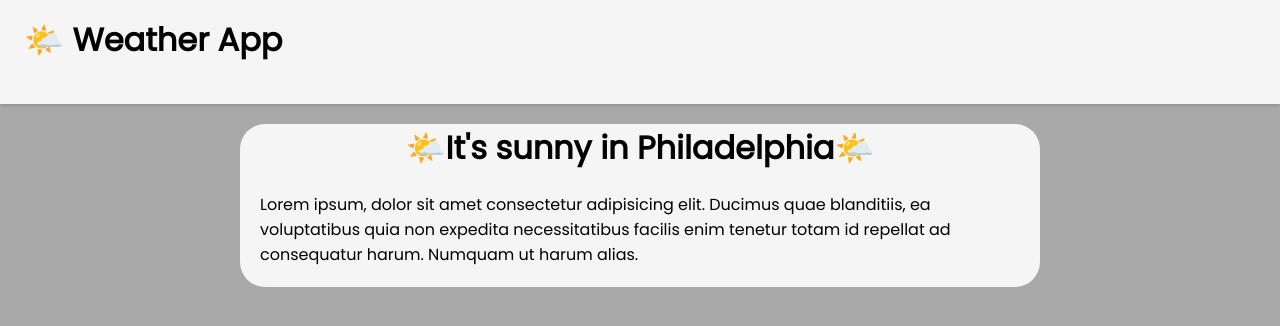
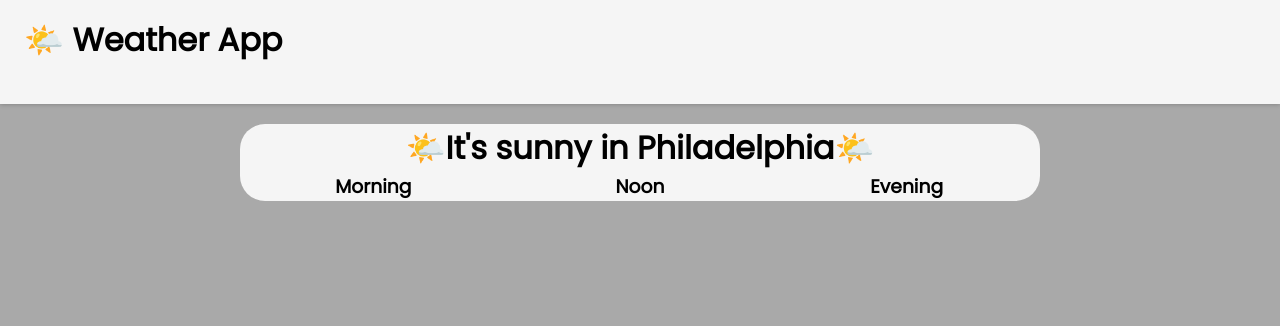
Before and after one commit to CloudMojos/weather-app, a website built with webpack: page dist/index.html in a window 1280 px wide. Built offline with nearby package versions, Linux system fonts and the light colour scheme; no server answers.

Commit message:
add more styling

```diff
--- a/src/index.js
+++ b/src/index.js
@@ -2,41 +2,6 @@ import './styles/styles.css';
 
 import Weather from './weatherapi';
 
-const key = '3941436912164c0b9d120339233009';
+let weather = new Weather();
 
-    // const store = fetch(`http://api.weatherapi.com/v1/current.json?key=${key}&q=London`, {
-    //     mode: 'cors'
-    //   })
-    // .then(response => {
-    //     console.log("THEN HAPPENED");
-    //     // Check if the response status is OK before parsing JSON
-    //     if (!response.ok) {
-    //       throw new Error(`HTTP error! Status: ${response.status}`);
-    //     }
-    //     // Parse the response as JSON and return it
-    //     return response.json();
-    //   })
-    //   .then(data => {
-    //     // This block is executed when the JSON parsing is complete
-    //     console.log(data);
-    //   })
-    //   .catch(err => {
-    //     console.log("CATCH HAPPENED");
-    //     console.error(err);
-    //   });
-    // console.log(store)
-
-    (async function getWeatherData(location) {
-        const response = await fetch(
-          `http://api.weatherapi.com/v1/forecast.json?key=1986480656ec490d950204923202611&q=Manila`,
-          {
-            mode: 'cors',
-          }
-        );
-        if (response.status === 400) {
-          throwErrorMsg();
-        } else {
-          const weatherData = await response.json();
-          console.log(weatherData)
-        }
-      })("Bulacan")
+weather.getWeatherInfo()
--- a/src/styles/styles.css
+++ b/src/styles/styles.css
@@ -97,6 +97,14 @@ header .links li:hover {
     background-color: whitesmoke;
 }
 
-.content .more-info {
-    padding: 20px;
+.content .day-forecast {
+    display: grid;
+    width: 100%;
+    grid-template-columns: repeat(3, 1fr);
+    justify-content: center;
 }
+
+.content .day-forecast > * {
+    text-align: center; /* Center text content within each child */
+    /* Add any other styling you need */
+}
--- a/src/weatherapi.js
+++ b/src/weatherapi.js
@@ -1,15 +1,23 @@
-class Weather {
+export default class Weather {
     static key = '3941436912164c0b9d120339233009';
-    constructor() {
+    static default_location = "Philadelphia"
 
+    constructor(location) {
+        this.location = location || Weather.default_location
     }
 
-    static getWeatherInfo() {
-        return fetch(`http://api.weatherapi.com/v1/current.json?key=${key}`)
-        .then(response => {
-            return response
-        }).catch(err => {
-            return err
-        })
-    }
+    async getWeatherInfo(location) {
+        const response = await fetch(
+          `http://api.weatherapi.com/v1/forecast.json?key=${Weather.key}&q=${this.location}&days=3`,
+          {
+            mode: 'cors',
+          }
+        );
+        if (response.status === 400) {
+          throwErrorMsg();
+        } else {
+          const weatherInfo = await response.json();
+          console.log(weatherInfo)
+        }
+      }
 }
```
Also changed, not shown: dist/index.html, dist/main.js.
